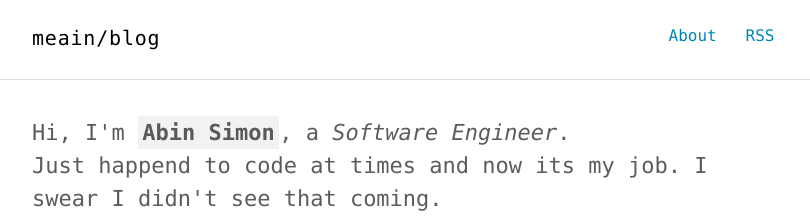
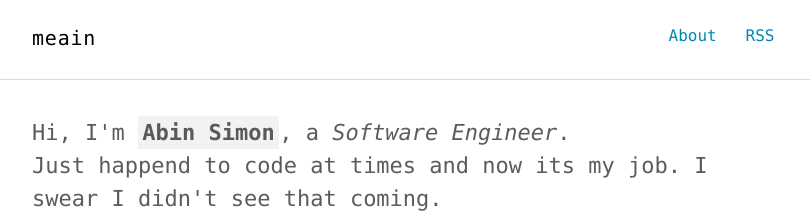
Before and after one commit to meain/blog, a Jekyll site: the page built from index.html, in a window 1280 px wide. Shown: the top 219 px of the page, without its empty margins (232-1042 px from the left). Built offline with Jekyll 4.4.1, drawn with Linux system fonts in a browser that asks for light colours.

Commit message:
A bit of config changes

```diff
--- a/_config.yml
+++ b/_config.yml
@@ -1,9 +1,8 @@
-
 # SEO settings
-title: "meain/blog"
+title: "meain"
 title2: "" # default: ""
-description: "^.^"
-keywords: "meain, SEO, blog, web, minimalist, vim, emacs, python, js, html, css, shell, scripting"
+description: "blog"
+keywords: "meain, blog, web, minimalist, vim, emacs, python, js, html, css, shell, scripting"
 url: http://meain.github.io/blog # site url
 baseurl: "" # apply repo name if use it under gh-pages branch
 # baseurl: null # apply null if repo name is something like username.github.io
```
